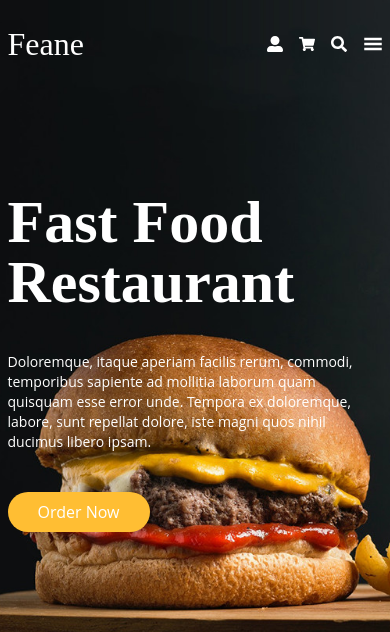
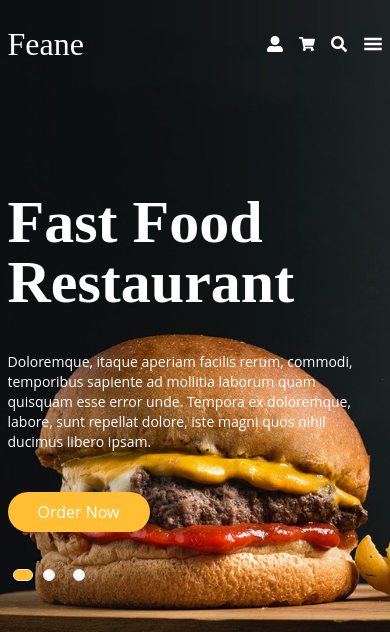
Before and after one commit to eoakpinarr/food-ordering, a Next.js app: page / in a window 390 px wide. Shown: the top 632 px of the page. Built offline with nearby package versions, Linux system fonts and the light colour scheme.

Commit message:
react-slick-slider

```diff
--- a/components/ui/Carousel.jsx
+++ b/components/ui/Carousel.jsx
@@ -1,8 +1,29 @@
 import React from 'react'
 import Title from './Title'
 import Image from 'next/image'
+import Slider from 'react-slick'
 
 const Carousel = () => {
+
+    const settings = {
+        dots: true,
+        infinite: true,
+        speed: 500,
+        slidesToShow: 1,
+        slidesToScroll: 1,
+        arrows: false,
+        autoplay: true,
+        autoplaySpeed: 10000,
+        appenDots: (dots) => (
+            <div>
+                <ul>{dots}</ul>
+            </div>
+        ),
+        customPaging: (i) => (
+            <div className="w-3 h-3 border bg-white rounded-full mt-10"></div>
+        ),
+    };
+
     return (
         <div className='h-screen w-full container mx-auto -mt-[88px]'>
             <div className='absolute top-0 left-0 w-full h-full'>
@@ -15,16 +36,45 @@ const Carousel = () => {
                     />
                 </div>
             </div>
-            <div className='relative text-white top-48 flex flex-col items-start gap-y-10'>
-                <Title addClass="text-6xl">Fast Food Restaurant</Title>
-                <p className="text-sm sm:w-2/5 w-full">
-                    Doloremque, itaque aperiam facilis rerum, commodi, temporibus sapiente
-                    ad mollitia laborum quam quisquam esse error unde. Tempora ex
-                    doloremque, labore, sunt repellat dolore, iste magni quos nihil
-                    ducimus libero ipsam.
-                </p>
-                <button className='btn-primary'>Order Now</button>
-            </div>
+            <Slider {...settings}>
+                <div>
+                    <div className="mt-48  text-white flex flex-col items-start gap-y-10">
+                        <Title addClass="text-6xl">Fast Food Restaurant</Title>
+                        <p className="text-sm sm:w-2/5 w-full">
+                            Doloremque, itaque aperiam facilis rerum, commodi, temporibus
+                            sapiente ad mollitia laborum quam quisquam esse error unde.
+                            Tempora ex doloremque, labore, sunt repellat dolore, iste magni
+                            quos nihil ducimus libero ipsam.
+                        </p>
+                        <button className="btn-primary">Order Now</button>
+                    </div>
+                </div>
+                <div>
+                    <div className="relative text-white top-48 flex flex-col items-start gap-y-10">
+                        <Title addClass="text-6xl">Fast Food Restaurant</Title>
+                        <p className="text-sm sm:w-2/5 w-full">
+                            Doloremque, itaque aperiam facilis rerum, commodi, temporibus
+                            sapiente ad mollitia laborum quam quisquam esse error unde.
+                            Tempora ex doloremque, labore, sunt repellat dolore, iste magni
+                            quos nihil ducimus libero ipsam.
+                        </p>
+                        <button className="btn-primary">Order Now</button>
+                    </div>
+                </div>
+                <div>
+                    <div className="relative text-white top-48 flex flex-col items-start gap-y-10">
+                        <Title addClass="text-6xl">Fast Food Restaurant</Title>
+                        <p className="text-sm sm:w-2/5 w-full">
+                            Doloremque, itaque aperiam facilis rerum, commodi, temporibus
+                            sapiente ad mollitia laborum quam quisquam esse error unde.
+                            Tempora ex doloremque, labore, sunt repellat dolore, iste magni
+                            quos nihil ducimus libero ipsam.
+                        </p>
+                        <button className="btn-primary">Order Now</button>
+                    </div>
+                </div>
+            </Slider>
+
         </div>
     )
 }
--- a/styles/globals.css
+++ b/styles/globals.css
@@ -19,3 +19,15 @@ body {
   @apply text-white px-[30px] py-[8px] rounded-3xl bg-primary
   cursor-pointer hover:opacity-70 transition-all
 }
+
+.slick-dots {
+  @apply !flex justify-start w-full;
+}
+
+.slick-dots .slick-active div {
+  @apply bg-primary w-5 items-center;
+}
+
+.slick-dots div {
+  @apply !m-0 !mt-8;
+}
```
